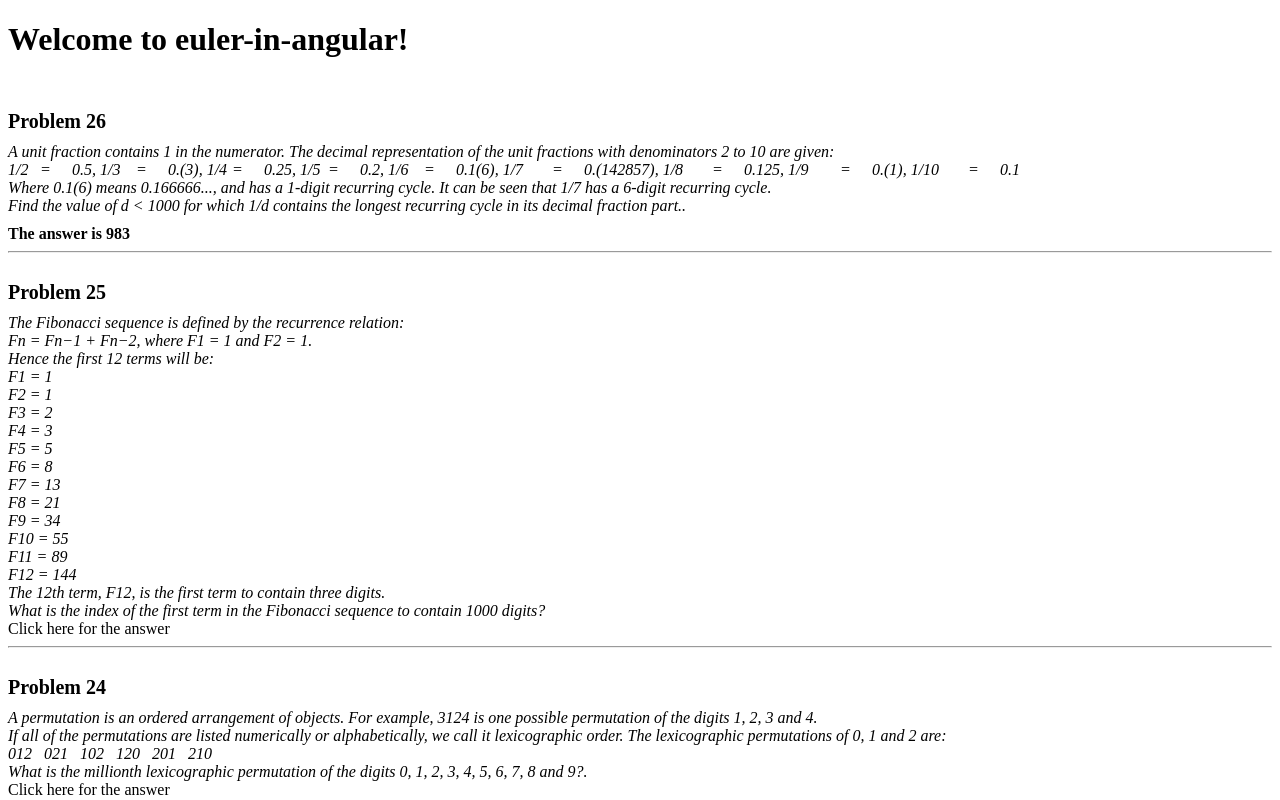
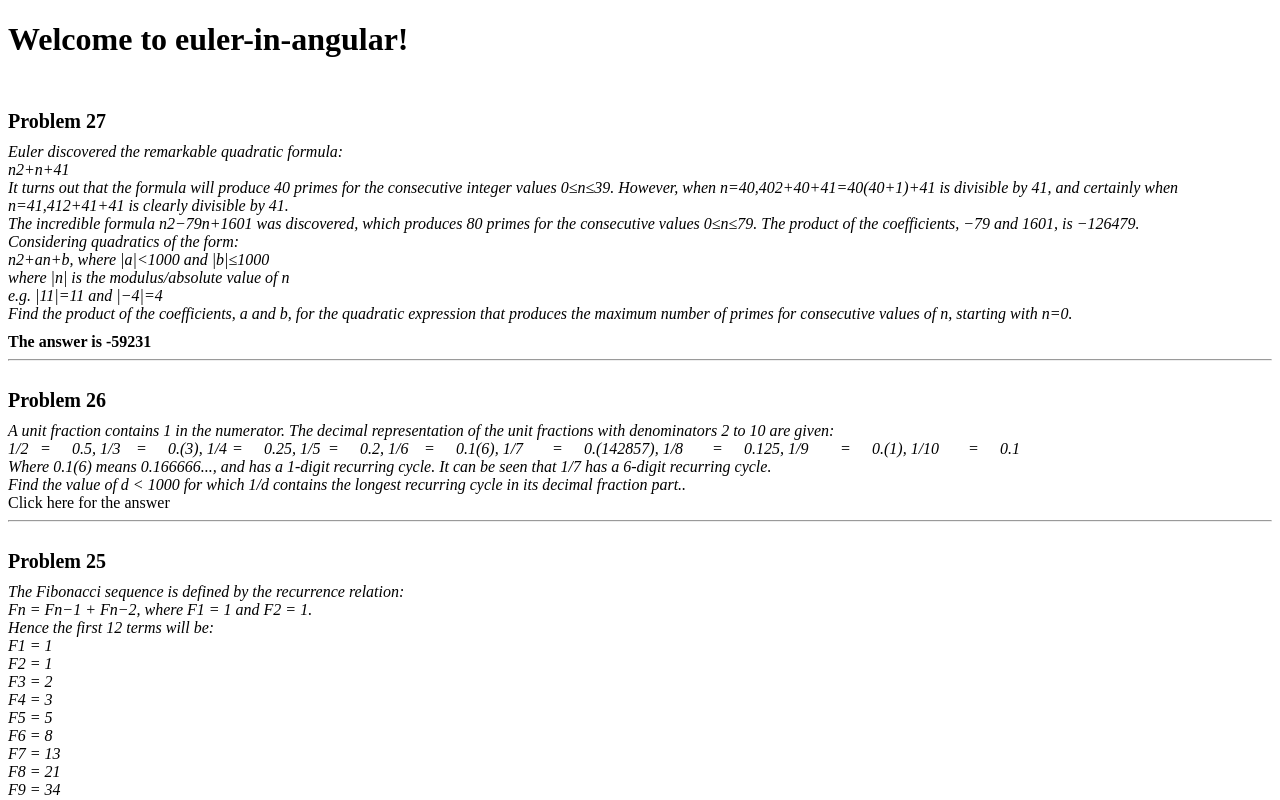
Before and after one commit to edwinvanderven/Euler-in-Angular, an Angular app: page / in a window 1280 px wide. Shown: the top 800 px of the page. Built offline with nearby package versions, Linux system fonts and the light colour scheme.

Commit message:
Added twenty-seventh problem and solution

```diff
--- a/src/app/app.component.model.ts
+++ b/src/app/app.component.model.ts
@@ -24,6 +24,7 @@ import { TwentyThirdProblem } from './problems/twenty-first-to-thirty/twenty-thi
 import { TwentyFourthProblem } from './problems/twenty-first-to-thirty/twenty-fourth-problem';
 import { TwentyFifthProblem } from './problems/twenty-first-to-thirty/twenty-fifth-problem';
 import { TwentySixthProblem } from './problems/twenty-first-to-thirty/twenty-sixth-problem';
+import { TwentySeventhProblem } from './problems/twenty-first-to-thirty/twenty-seventh-problem';
 
 export interface IProblem {
   title: string;
@@ -32,6 +33,7 @@ export interface IProblem {
 }
 
 export const PROBLEMS: IProblem[] = [
+  new TwentySeventhProblem(),
   new TwentySixthProblem(),
   new TwentyFifthProblem(),
   new TwentyFourthProblem(),
--- /dev/null
+++ b/src/app/problems/twenty-first-to-thirty/twenty-seventh-problem.ts
@@ -0,0 +1,38 @@
+import { IProblem } from '../../app.component.model';
+import { Helper } from 'src/app/utils/helper';
+
+export class TwentySeventhProblem implements IProblem {
+  public title = 'Problem 27';
+  public description = 'Euler discovered the remarkable quadratic formula:' +
+                        '\nn2+n+41' +
+                        '\nIt turns out that the formula will produce 40 primes for the consecutive integer values 0≤n≤39. However, when n=40,402+40+41=40(40+1)+41 is divisible by 41, and certainly when n=41,412+41+41 is clearly divisible by 41.' +
+                        '\nThe incredible formula n2−79n+1601 was discovered, which produces 80 primes for the consecutive values 0≤n≤79. The product of the coefficients, −79 and 1601, is −126479.' +
+                        '\nConsidering quadratics of the form:' +
+                        '\nn2+an+b, where |a|<1000 and |b|≤1000' +
+                        '\nwhere |n| is the modulus/absolute value of n' +
+                        '\ne.g. |11|=11 and |−4|=4' +
+                        '\nFind the product of the coefficients, a and b, for the quadratic expression that produces the maximum number of primes for consecutive values of n, starting with n=0.';
+
+  getAnswer(): string {
+    let result = 0;
+    let bestNum = 0;
+    for (let a = -1000; a <= 1000; a++) {
+      for (let b = -1000; b <= 1000; b++) {
+        const num = this.numberOfConsecutivePrimesGenerated(a, b);
+        if (num > bestNum) {
+          bestNum = num;
+          result = a * b;
+        }
+      }
+    }
+
+    return result.toString();
+  }
+
+  private numberOfConsecutivePrimesGenerated(a: number, b: number): number {
+    for (let i = 0; ; i++) {
+      const n = i * i + i * a + b;
+      if (n < 0 || !Helper.isPrime(n)) return i;
+    }
+  }
+}
```
Also changed, not shown: 1 other file (tests, documents, lock files or other folders).
